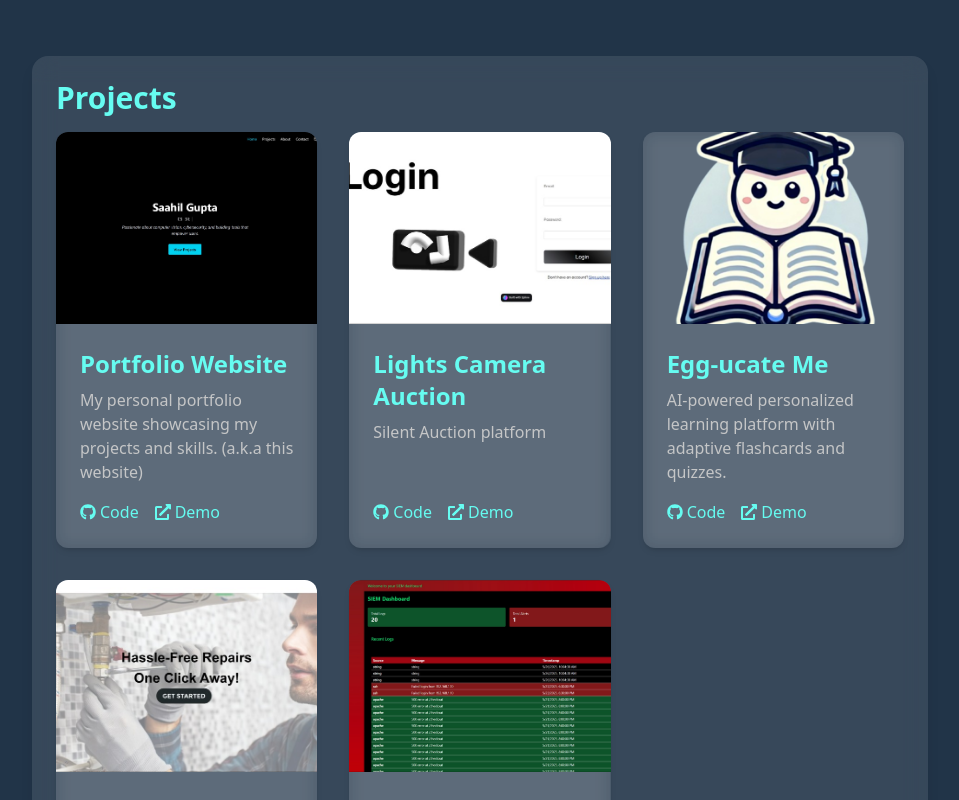
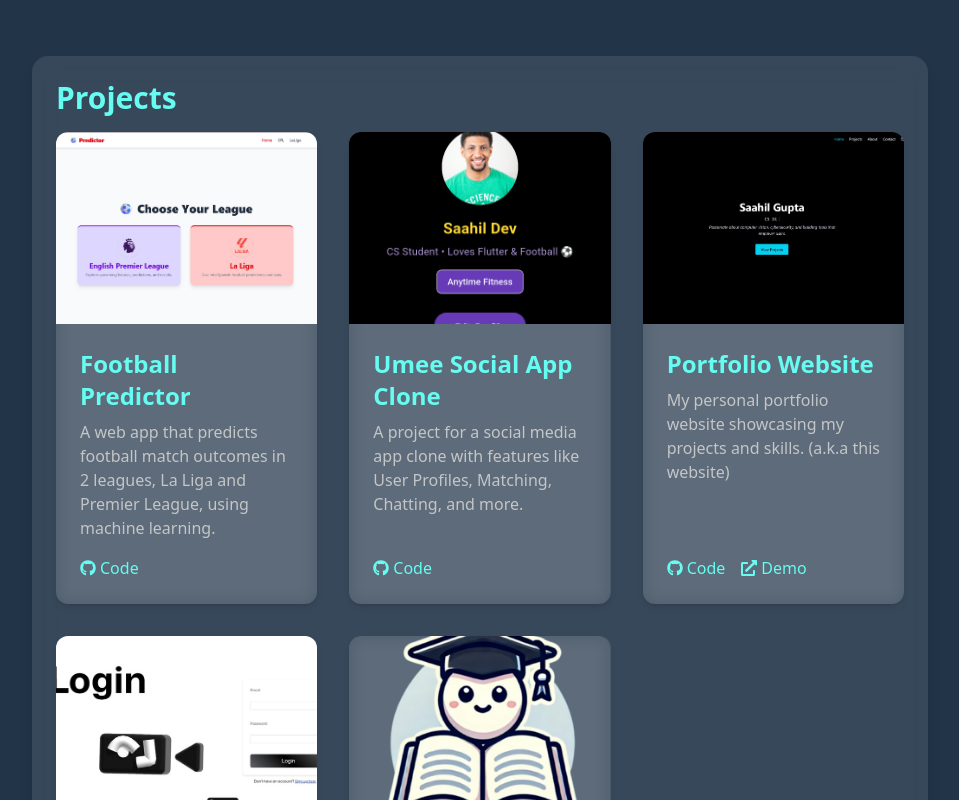
Before and after one commit to Saahil-Gupta/Portfolio-Saahil, a React (Vite) app in the folder my-portfolio/: page / in a window 1280 px wide. Shown: the part 2060-2860 px from the top of the page, without its empty margins (160-1119 px from the left). Built offline with nearby package versions, Linux system fonts and the light colour scheme.

Commit message:
Adding Projects

```diff
--- a/my-portfolio/src/components/Projects.jsx
+++ b/my-portfolio/src/components/Projects.jsx
@@ -5,6 +5,20 @@ import { Link } from 'react-router-dom';
 import Background from './Background';
 
 const projects = [
+    {
+        title: 'Football Predictor',
+        description: 'A web app that predicts football match outcomes in 2 leagues, La Liga and Premier League, using machine learning.',
+        image: '/Images/Football_Predictor.jpg',
+        codeUrl: 'https://github.com/Saahil-Gupta/Football-Predictor-V1',
+        demoUrl: null,
+    },
+    {
+        title: 'Umee Social App Clone',
+        description: 'A project for a social media app clone with features like User Profiles, Matching, Chatting, and more.',
+        image: '/Images/Umee.jpg',
+        codeUrl: 'https://github.com/Saahil-Gupta/Umee-social',
+        demoUrl: null,
+    },
     {
         title: 'Portfolio Website',
         description: 'My personal portfolio website showcasing my projects and skills. (a.k.a this website)',
```
Also changed, not shown: my-portfolio/public/Images/Football_Predictor.jpg (added), my-portfolio/public/Images/Umee.jpg (added).
